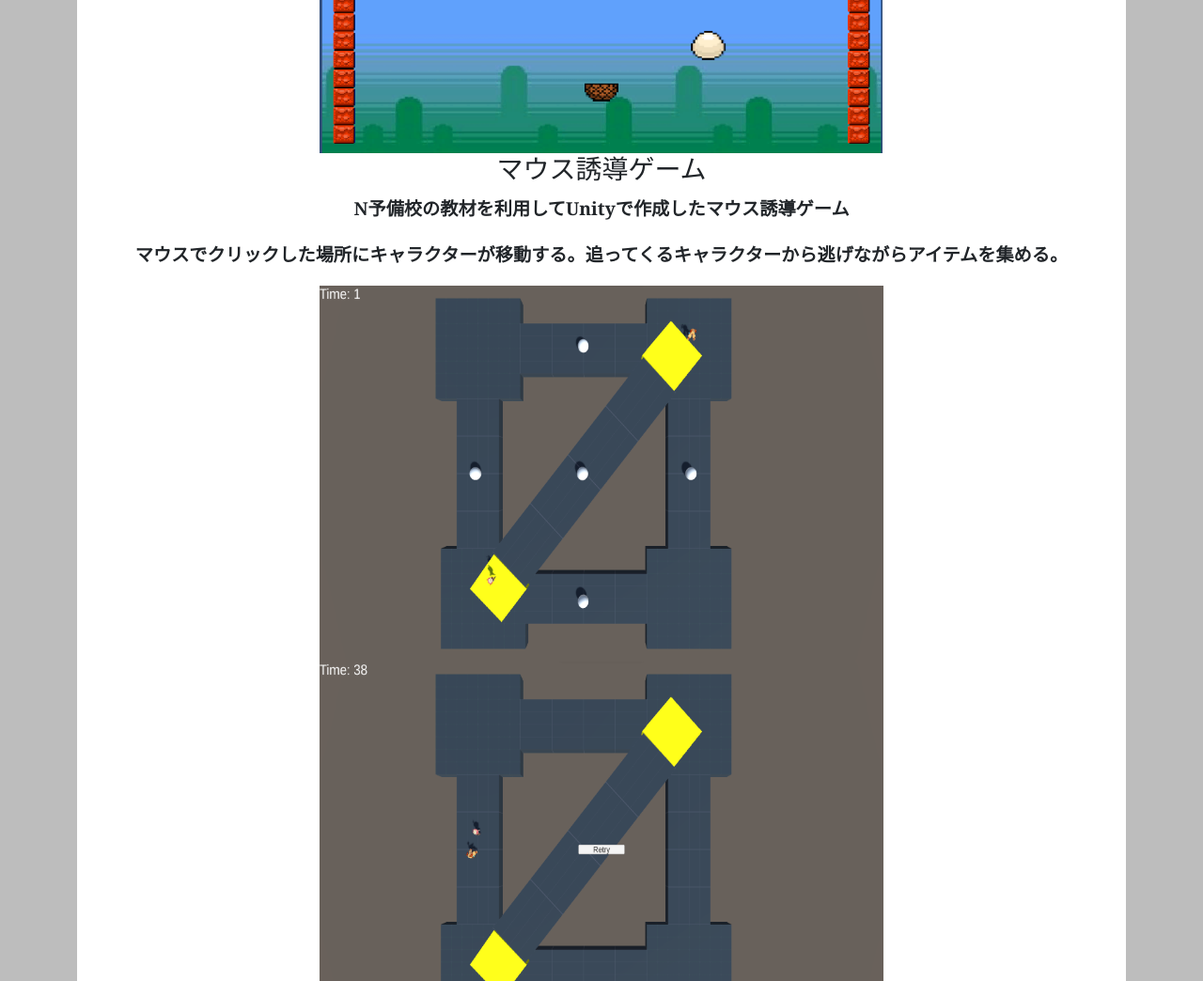
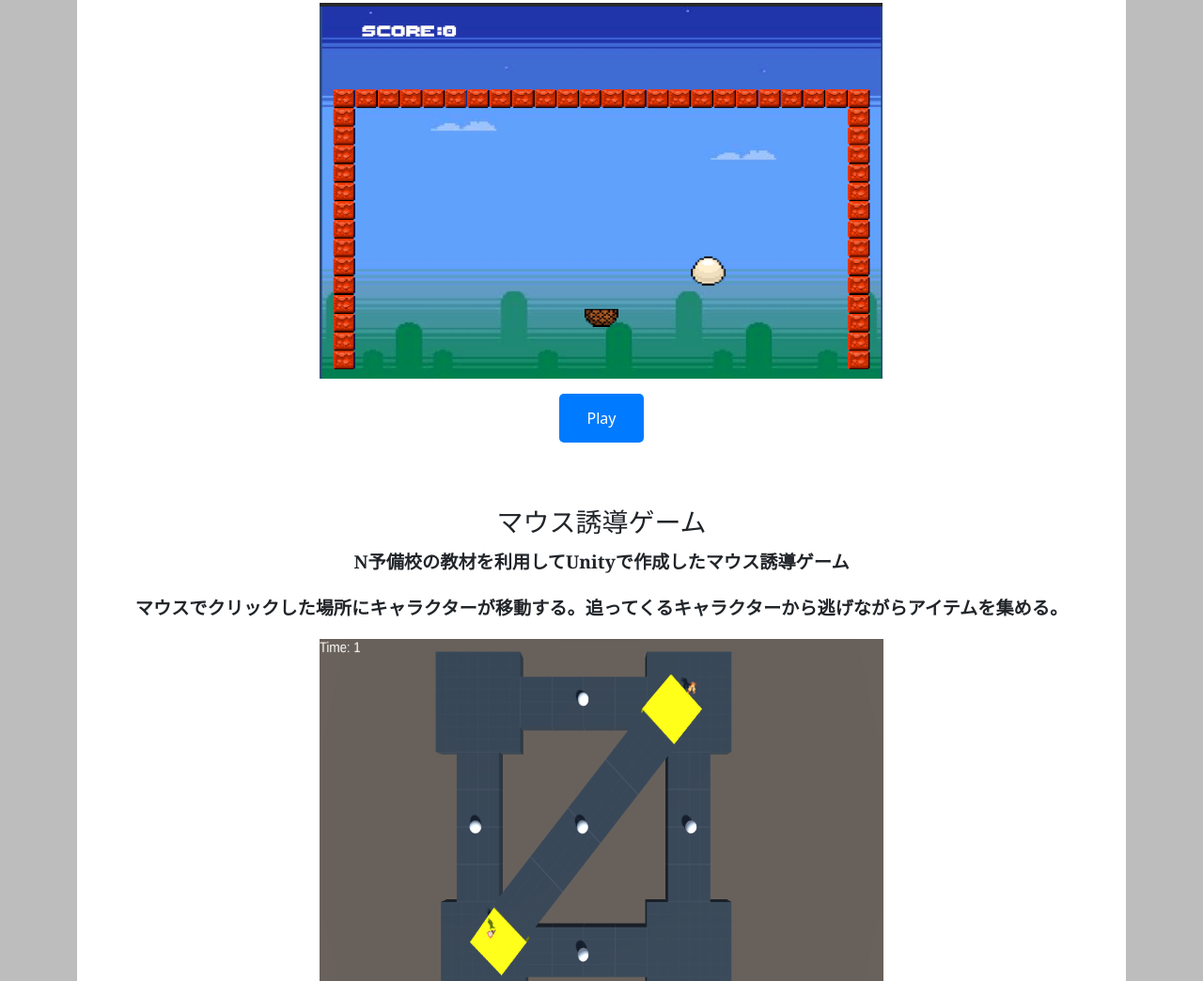
Before and after one commit to Err0r-SOZGGway/Portfolio, a website with bundled scripts: page index.html in a window 1280 px wide. Shown: the part 7187-8231 px from the top of the page at 94% size. Built offline with nearby package versions, Linux system fonts and the light colour scheme.

Commit message:
たまごひろいゲームへのリンクを追加。ゲーム画像の位置調整

```diff
--- a/css/style.scss
+++ b/css/style.scss
@@ -131,6 +131,8 @@ body {
     }
     .worksStyle {
       @include textPosition;
+      padding-top: 5em;
+      text-align: center;
     }
   }
 }
@@ -322,6 +324,20 @@ p    {
   }
 }
 
+.gamePlayButton {
+  background-color: #007bff;
+  color: white;
+  border: none;
+  padding: 15px 30px;
+  font-size: 16px;
+  cursor: pointer;
+  border-radius: 5px;
+  text-decoration: none;
+  :hover {
+    background-color: #0056b3;
+  }
+}
+
 /* フェードイン(初期値) */
 .js-fadeUp {
   opacity: 0; /* 最初は非表示 */
--- a/index.html
+++ b/index.html
@@ -370,7 +370,7 @@
             <h3>今日のゲームジャンルガチャアプリ</h3>
             <p>PHPのアプリケーションを勉強を兼ねて制作</p>
             <p>1回引くボタンを押すと、ランダムでゲームジャンルを表示する</p>
-            <p>使用言語:HTML(Bootstrap5),CSS,PHP</p>
+            <p>使用言語:HTML(Bootstrap5),CSS,Javascript</p>
           </div>
           <div class="js-fadeUp col-sm-6">
             <a href="php/gacha.php">
@@ -398,6 +398,8 @@
             <p>N予備校の教材を利用してUnityで作成したたまご拾いゲーム</p>
             <p>かごを十字キーで移動してたまごを集める。たまごを集めると1ポイント、爆弾を取ると-1ポイント。</p>
             <img src="images/eggGame.png" class="img-eggGame" alt="たまご拾いゲーム">
+            <br>
+            <a href="https://err0r-sozggway.github.io/eggGame_unity/index.html" class="gamePlayButton">Play</a>
           </div>
 
           <div class="worksStyle js-fadeUp col-sm-12">
```
Also changed, not shown: css/style.css, 1 other file.
